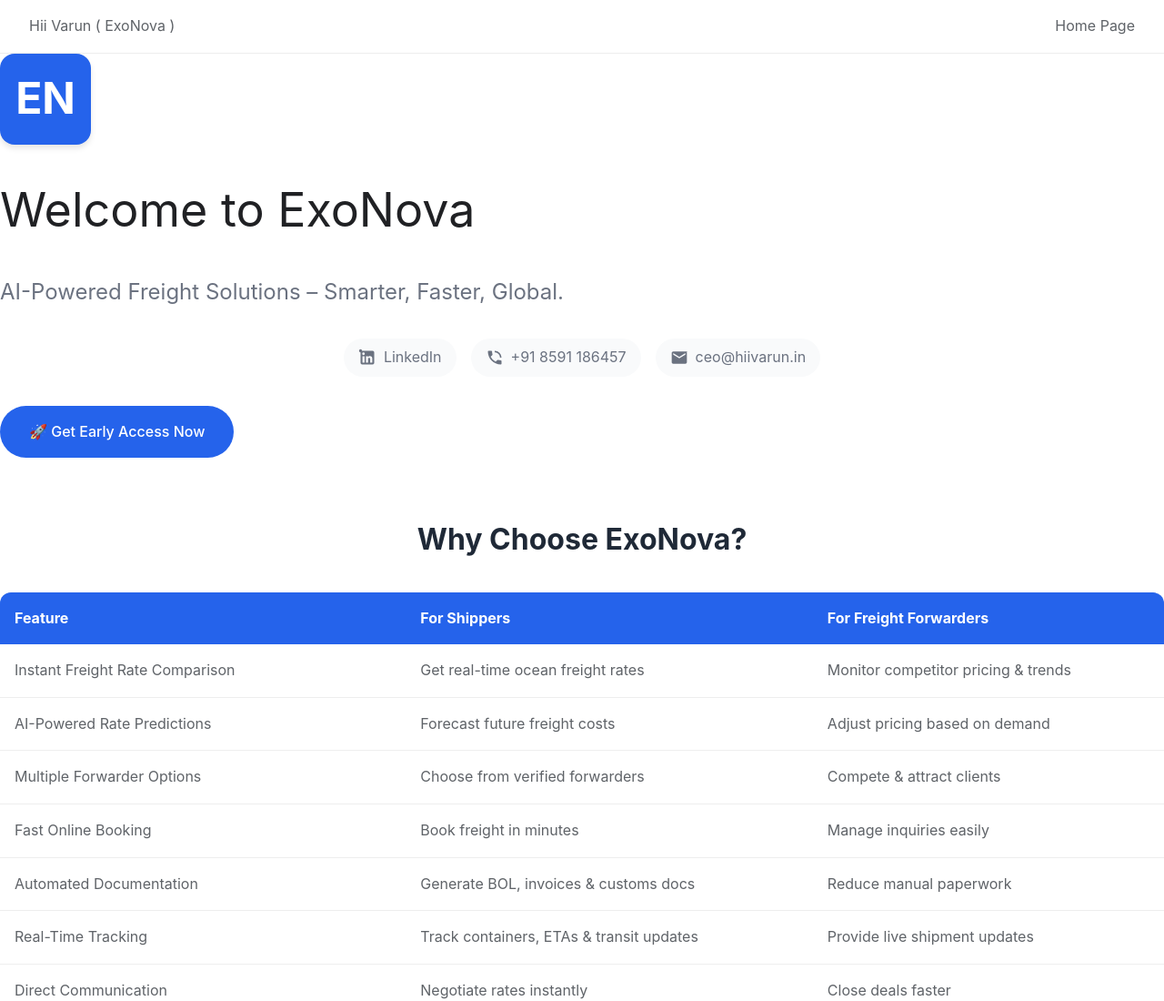
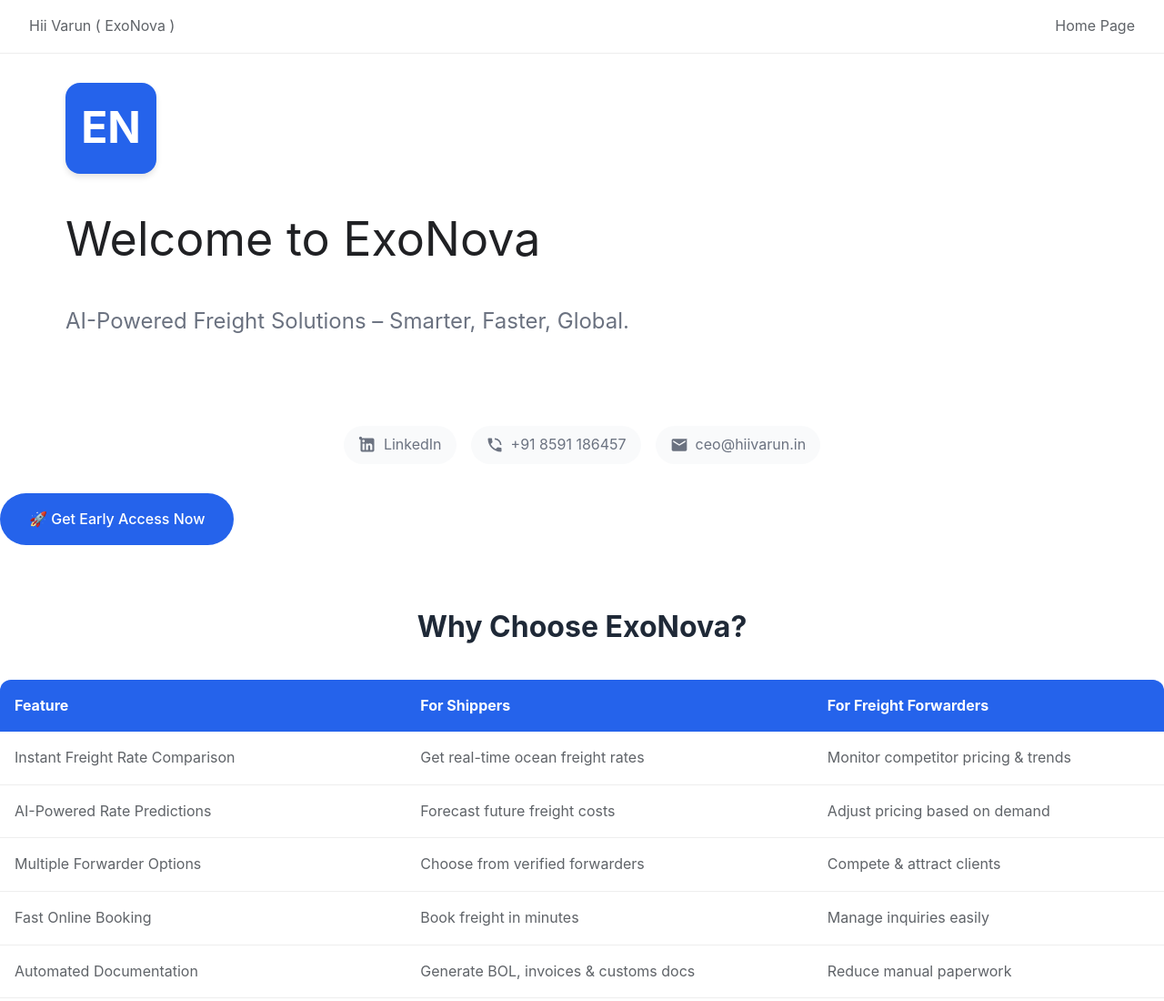
Before and after one commit to itzvarun02/Hiivarun, a plain HTML site: page index.html in a window 1280 px wide. Shown: the top 1100 px of the page at 91% size. Drawn offline with Linux system fonts and the light colour scheme.

Commit message:
Update index.html

```diff
--- a/index.html
+++ b/index.html
@@ -635,11 +635,15 @@
         <a href="#" style="text-decoration: none; color: inherit;">Home Page</a>
     </header>
 
-<div class="logo">EN</div>
-    <div class="hero-text">
-        <h1 class="title">Welcome to ExoNova</h1>
-        <p class="subtitle">AI-Powered Freight Solutions – Smarter, Faster, Global.</p>
-    </div>
+<div class="container">
+    <section class="hero-section">
+        <div class="logo">EN</div>
+        <div class="hero-text">
+            <h1 class="title">Welcome to ExoNova</h1>
+            <p class="subtitle">AI-Powered Freight Solutions – Smarter, Faster, Global.</p>
+        </div>
+    </section>
+</div>
 
     <div class="social-links">
         <a href="https://www.linkedin.com/in/hii-varun" class="social-link" target="_blank">
```
